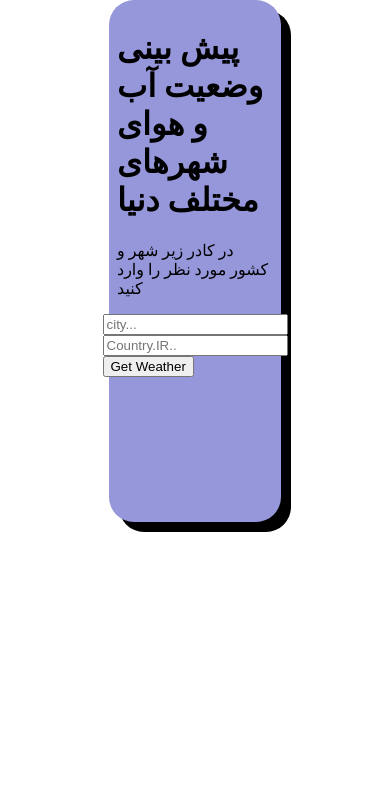
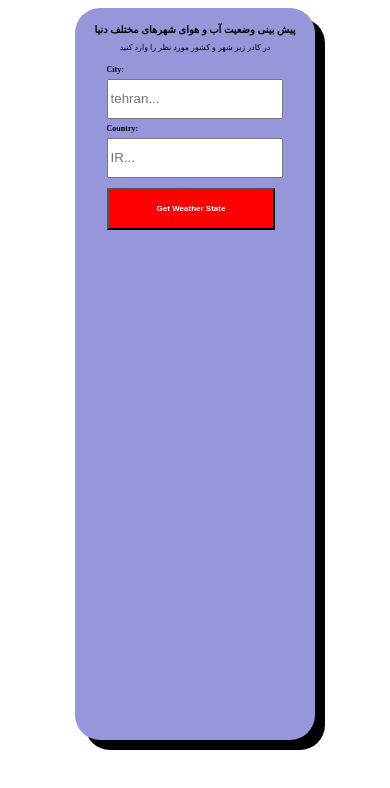
Before and after one commit to Alireza9651501005/react2, a React (Create React App) app: page / in a window 390 px wide. Shown: the top 788 px of the page. Built offline with nearby package versions, Linux system fonts and the light colour scheme.

Commit message:
final changes on app

```diff
--- a/src/App.css
+++ b/src/App.css
@@ -8,21 +8,146 @@
   border-radius: 25px;
   padding: 2%;
   box-shadow: 10px 10px;
-  width: 40%;
-  height: 60%;
+  width: 60%;
+  height: 85vh;
   margin: auto;
 }
 
 
-#root, body, html {
+/* #root, body, html {
   margin: 0;
   padding: 0;
   height: 100vh;
   box-sizing: border-box;
 
-}
+} */
 
 .weather > p {
   border-radius: 5px;
   font-weight: bold;
 }
+
+/* title */
+.title p {
+  text-align: center;
+  font-size: 20px;
+}
+
+/* End title */
+
+
+/* Form */
+.form {
+  display: flex;
+  flex-direction: column;
+}
+
+.form > * {
+  margin: 5px 0 0 0;
+}
+
+.form input{
+  height: 4vh;
+  width: 28vh;
+}
+
+.form div {
+  display: flex;
+  width: 250px;
+  align-items: center;
+  justify-content: center;
+}
+
+.form button {
+  background-color: red;
+  height: 6vh;
+  width: 28vh;
+  color: #fff;
+  font-weight: bold;
+  margin-top: 10px;
+}
+
+.form p {
+  font-size: 20px;
+  font-weight: bold;
+}
+
+/* End Form */
+
+@media screen and (max-width:690px) {
+  .title h2 {
+    text-align: center;
+    font-size: 20px;
+  }
+  .weather p {
+    font-size: 17px;
+  }
+  .title p {
+    font-size: 15px;
+  }
+  .form p {
+    font-size: 15px;
+    font-weight: bold;
+  }
+  /* .form button {
+    height: 5vh;
+    width: 20vh;
+  }
+  .form input{
+    height: 4vh;
+    width: 20vh;
+  } */
+
+}
+
+
+@media screen and (max-width:575px) {
+  .title h2 {
+    text-align: center;
+    font-size: 15px;
+  }
+  .weather p {
+    font-size: 13px;
+  }
+  .title p {
+    font-size: 10px;
+  }
+  .form p {
+    font-size: 10px;
+  }
+  .form button {
+    height: 5vh;
+    width: 20vh;
+    font-size: 10px;
+  }
+  .form input{
+    height: 4vh;
+    width: 20vh;
+  }
+}
+
+@media screen and (max-width:445px) {
+  .title h2 {
+    text-align: center;
+    font-size: 10px;
+  }
+
+  .title p {
+    font-size: 8px;
+  }
+  .form p {
+    font-size: 8px;
+  }
+  .form button {
+    height: 5vh;
+    width: 20vh;
+    font-size: 8px;
+  }
+  .form input{
+    height: 4vh;
+    width: 20vh;
+  }
+  .weather p {
+    font-size: 8px;
+  }
+}
--- a/src/weather1/Form.js
+++ b/src/weather1/Form.js
@@ -16,14 +16,16 @@ class Form extends React.Component {
     render () {
         return (
             <form className='form'>
-                <input type="text" name = 'item1' onChange={this.changeHandler}  placeholder = 'city...'/>
-                <input type="text" name = 'item2' onChange={this.changeHandler} placeholder = 'Country.IR..'/>
-                <button onClick ={this.props.getit}>Get Weather</button>
+                    <p>City:</p>
+                    <input type="text" name = 'item1' onChange={this.changeHandler}  placeholder = 'tehran...'/>
+                    <p>Country:</p>
+                    <input type="text" name = 'item2' onChange={this.changeHandler} placeholder = 'IR...'/>
+                <button onClick ={this.props.getit}>Get Weather State</button>
             </form>
         )
     }
 }
-const mapDipatchToProps = dispatch => ({
+const mapDispatchToProps = dispatch => ({
     dispatch:dispatch
 })
-export default connect(mapDipatchToProps)(Form)
+export default connect(mapDispatchToProps)(Form)
--- a/src/weather1/Title.js
+++ b/src/weather1/Title.js
@@ -4,7 +4,7 @@ class Title extends React.Component {
     render () {
         return (
             <div className= 'title'>
-                <h1>پیش بینی وضعیت آب و هوای شهرهای مختلف دنیا</h1>
+                <h2>پیش بینی وضعیت آب و هوای شهرهای مختلف دنیا</h2>
                 <p>در کادر زیر شهر و کشور مورد نظر را وارد کنید</p>
             </div>
         )
```
